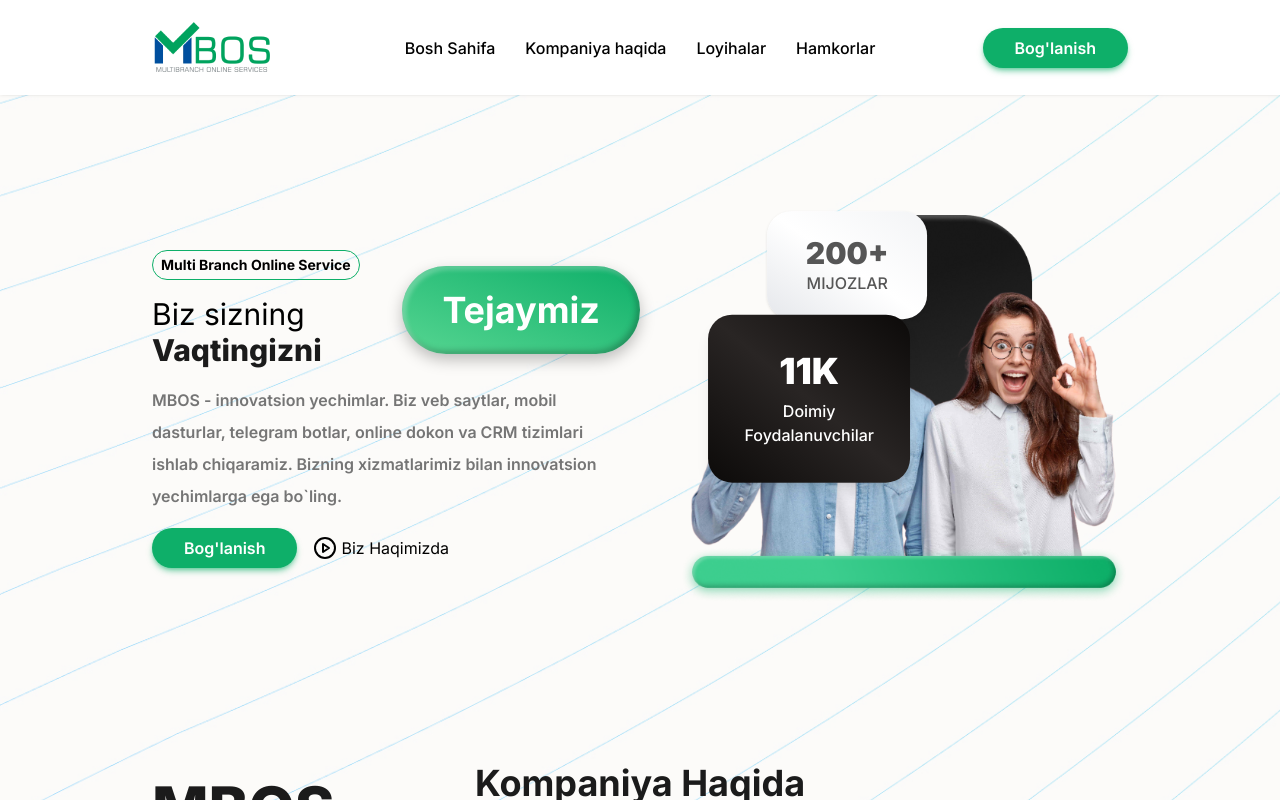
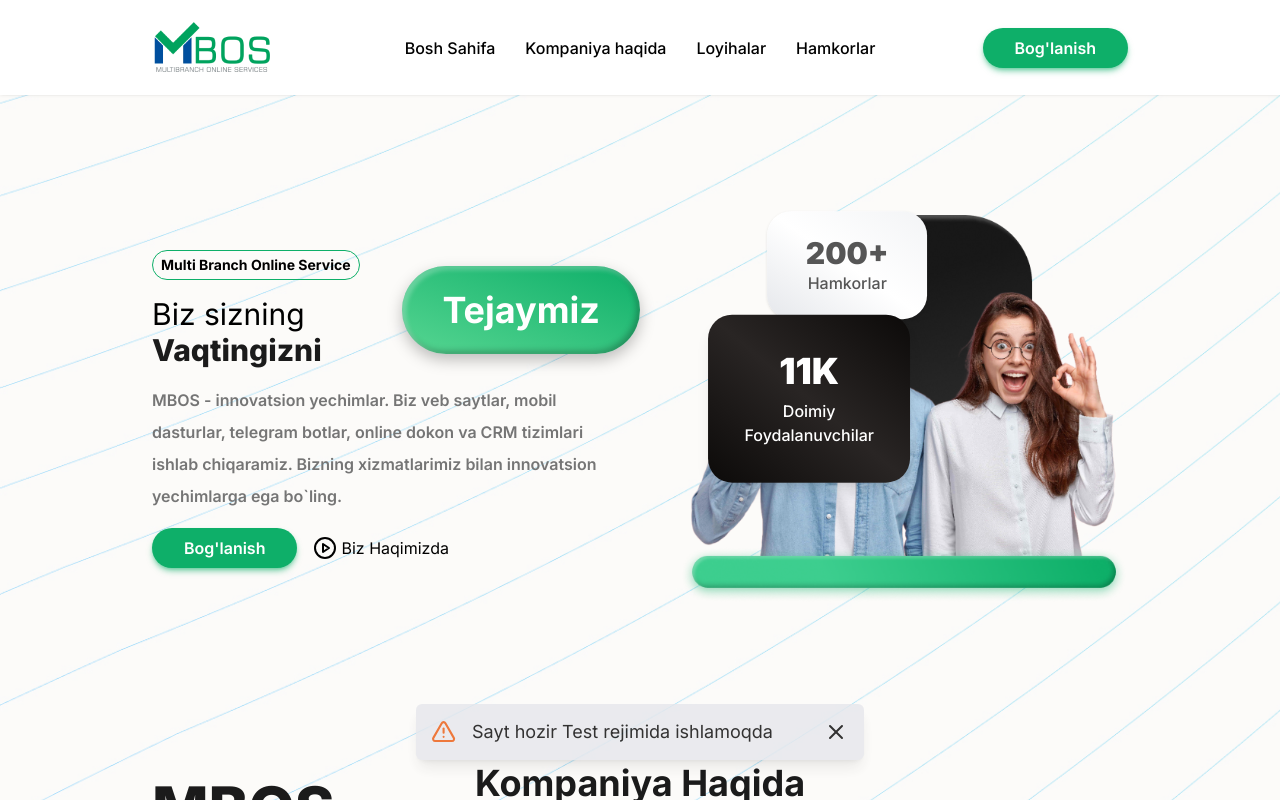
Before and after one commit to madrimovDev/mbos-landing, a Next.js app: page / in a window 1280 px wide. Shown: the top 800 px of the page. Built offline with nearby package versions, Linux system fonts and the light colour scheme.

Commit message:
fix: test

```diff
--- a/src/app/layout.tsx
+++ b/src/app/layout.tsx
@@ -2,7 +2,12 @@ import type { Metadata } from "next";
 import { Inter } from "next/font/google";
 import "./globals.css";
 
-const inter = Inter({ subsets: ["latin"] });
+const inter = Inter({
+	subsets: ["latin"],
+	display: "swap",
+	adjustFontFallback: false,
+	fallback: ['system-ui']
+});
 
 export const metadata: Metadata = {
 	title: "MBOS - Online Navbat Olish",
--- a/src/app/template.tsx
+++ b/src/app/template.tsx
@@ -1,5 +1,6 @@
 "use client";
 import ContactModal from "@/components/core/contact-modal";
+import Test from "@/components/test/test";
 import { motion, Variants } from "framer-motion";
 import Script from "next/script";
 import { PropsWithChildren, useLayoutEffect } from "react";
@@ -29,6 +30,7 @@ export default function Template({ children }: PropsWithChildren) {
 			</div>
 			{children}
 			<ContactModal />
+			<Test />
 			<Script
 				id="for-loader"
 				strategy="afterInteractive"
--- a/src/components/header/header-media.tsx
+++ b/src/components/header/header-media.tsx
@@ -58,7 +58,7 @@ export default function HeaderMedia() {
 					<span className="text-xl sm:text-3xl text-softBlack font-black">
 						200+
 					</span>
-					<span className="font-medium text-softBlack">MIJOZLAR</span>
+					<span className="font-medium text-softBlack">Hamkorlar</span>
 				</motion.div>
 				<motion.div
 					variants={cardVariant}
--- /dev/null
+++ b/src/components/test/test.tsx
@@ -0,0 +1,20 @@
+import { AlertTriangle, X } from "lucide-react";
+import { useState } from "react";
+
+export default function Test() {
+	const [open, setOpen] = useState(true);
+	if (!open) return null;
+	return (
+		<div className="fixed flex justify-between items bottom-10 left-1/2 overflow-hidden -translate-x-1/2 max-w-md w-full bg-gray-200 p-4 rounded-md shadow-lg text-lg opacity-80 hover:opacity-100">
+			<div className="flex -m-4 items-center w-full">
+				<div className="h-full aspect-square  grid place-items-center text-orange-600">
+					<AlertTriangle size="1.4em" />
+				</div>
+				Sayt hozir Test rejimida ishlamoqda{" "}
+			</div>
+			<button onClick={() => setOpen(false)}>
+				<X />
+			</button>
+		</div>
+	);
+}
```
